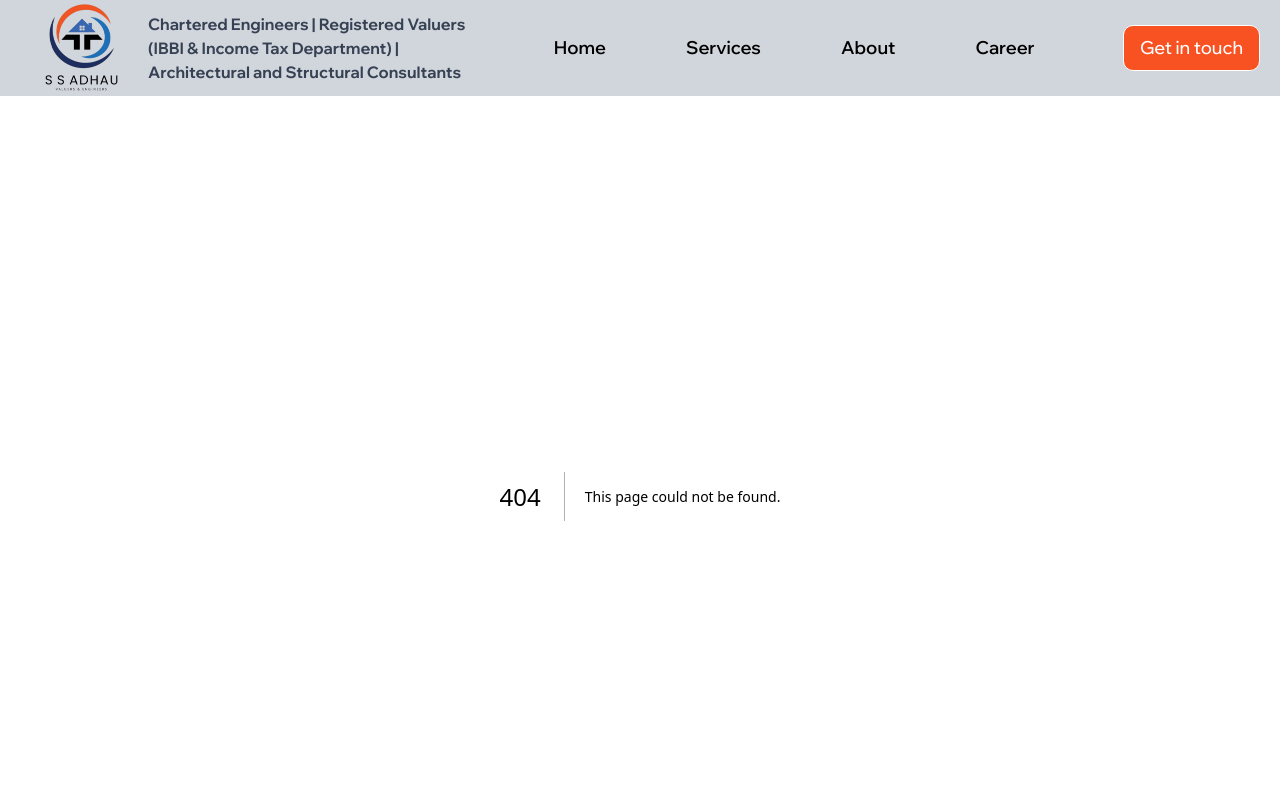
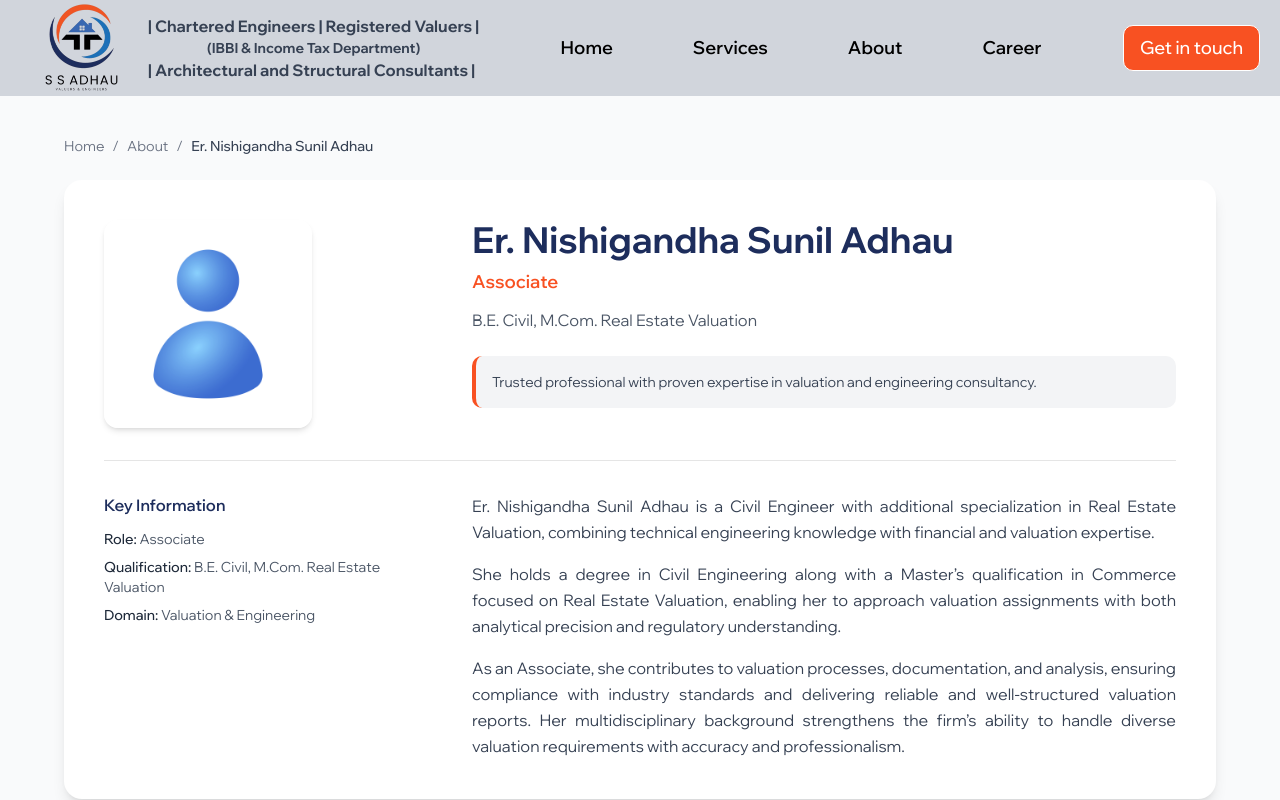
Before and after one commit to OmAmbekar25/ss-adhau-website, a Next.js app: page /team/nishigandha-adhau in a window 1280 px wide. Before the commit this address had no page. Shown: the top 800 px of the page. Built offline with nearby package versions, Linux system fonts and the light colour scheme.

Commit message:
updated team sections

```diff
--- a/package.json
+++ b/package.json
@@ -22,6 +22,8 @@
   },
   "devDependencies": {
     "@tailwindcss/postcss": "^4",
+    "@types/node": "25.5.0",
+    "@types/react": "19.2.14",
     "eslint": "^9",
     "eslint-config-next": "16.0.10",
     "tailwindcss": "^4",
--- a/src/app/contact/page.js
+++ b/src/app/contact/page.js
@@ -51,7 +51,7 @@ export default function ContactForm() {
 
           <p className="text-lg text-gray-600 mb-8 max-w-md">
             Have a valuation requirement or query?
-            Our experts at <strong>SS Adhau Valuation</strong> are ready to help.
+            Our experts at <strong>S S Adhau Valuers and Engineers</strong> are ready to help.
           </p>
 
           {/* SUCCESS MESSAGE */}
--- /dev/null
+++ b/src/app/team/[slug]/page.js
@@ -0,0 +1,163 @@
+import Image from "next/image";
+import Link from "next/link";
+import { notFound } from "next/navigation";
+
+const teamMembers = [
+  {
+    slug: "sudhakar-adhau",
+    name: "Er. Sudhakar S. Adhau",
+    qualifications: "B.E. Civil, M.I.E., F.I.V, C.Eng.",
+    role: "Associate & Principal Advisor",
+    description: `Er. Sudhakar S. Adhau, a graduate in Civil Engineering from National Institute of Technology, Raipur is a distinguished leader in the valuation industry with decades of experience in shaping valuation practices in India.
+
+He is a Fellow Member of Institution of Valuers, India and Member of Institution of Engineers. Additionally, he is a Category I Registered Valuer under the Wealth Tax Act (Department of Income Tax).
+
+He is also a Chartered Engineer, further reinforcing his expertise and credibility in the field.`,
+    img: "/images/dummyuser.jpg",
+  },
+
+  {
+    slug: "sunil-adhau",
+    name: "Er. Sunil Sudhakar Adhau",
+    qualifications:
+      "B.E. Civil, M.Sc. Real Estate Valuation, M.Sc. Plant & Machinery Valuation, A.M.I.E., A.I.V, C.Eng.",
+    role: "Associate & Partner",
+    description: `Graduate in Civil Engineering from Nagpur University with Master's degrees in Real Estate and Plant & Machinery Valuation from Sardar Patel University.
+
+Registered Valuer (IBBI) under Companies Act, 2013 and Category I Valuer under Income Tax Department.
+
+Plays a key leadership role in managing operations and brings strong technical and technological expertise.`,
+    img: "/images/dummyuser.jpg",
+  },
+  {
+    slug: "nishigandha-adhau",
+    name: "Er. Nishigandha Sunil Adhau",
+    qualifications:
+      "B.E. Civil, M.Com. Real Estate Valuation",
+    role: "Associate",
+    description: `Er. Nishigandha Sunil Adhau is a Civil Engineer with additional specialization in Real Estate Valuation, combining technical engineering knowledge with financial and valuation expertise.
+
+She holds a degree in Civil Engineering along with a Master’s qualification in Commerce focused on Real Estate Valuation, enabling her to approach valuation assignments with both analytical precision and regulatory understanding.
+
+As an Associate, she contributes to valuation processes, documentation, and analysis, ensuring compliance with industry standards and delivering reliable and well-structured valuation reports. Her multidisciplinary background strengthens the firm’s ability to handle diverse valuation requirements with accuracy and professionalism.`,
+    img: "/images/dummyuser.jpg",
+  },
+
+  {
+    slug: "prateek-agrawal",
+    name: "Er. Prateek Agrawal",
+    qualifications: "B.E. Civil, M.Tech (Structural Engineering), C.Eng., M.I.O.V.",
+    role: "Associate",
+    description: `Specialist in Structural Engineering with over 7 years of experience.
+
+Expert in structural analysis, design, and engineering asset evaluation. Chartered Engineer and Member of Institution of Valuers.`,
+    img: "/images/dummyuser.jpg",
+  },
+
+  {
+    slug: "renuka-trivedi",
+    name: "Ar. Renuka Trivedi",
+    qualifications: "B.Arch.",
+    role: "Associate",
+    description: `Experienced Architect with 6+ years of experience and 500+ completed projects.
+
+Specializes in residential, hospital, and flat scheme designs with strong focus on functionality and compliance.`,
+    img: "/images/dummyuser.jpg",
+  },
+];
+
+
+
+export default async function TeamMemberPage({ params }) {
+  const { slug } = await params;
+
+  const member = teamMembers.find((m) => m.slug === slug);
+
+  if (!member) return notFound();
+
+  return (
+    <div className="min-h-screen bg-gray-50 px-4 md:px-12 py-10">
+
+  <div className="max-w-6xl mx-auto">
+
+    {/* 🔹 Breadcrumbs */}
+    <div className="text-sm text-gray-500 mb-6">
+      <span className="hover:text-brand-orange cursor-pointer"><Link href="/">Home</Link></span>
+      <span className="mx-2">/</span>
+      <span className="hover:text-brand-orange cursor-pointer"><Link href="/about">About</Link></span>
+      <span className="mx-2">/</span>
+      <span className="text-gray-700 font-medium">{member.name}</span>
+    </div>
+
+    {/* 🔹 Profile Card */}
+    <div className="bg-white rounded-2xl shadow-lg p-6 md:p-10">
+
+      {/* Top Section */}
+      <div className="grid md:grid-cols-3 gap-8 items-start">
+
+        {/* Image */}
+        <div className="flex justify-center md:justify-start">
+          <Image
+            src={member.img}
+            alt={member.name}
+            width={52}
+            height={52}
+            className="w-52 h-52 rounded-xl object-cover shadow-md"
+          />
+        </div>
+
+        {/* Info */}
+        <div className="md:col-span-2">
+          <h1 className="text-3xl md:text-4xl font-bold text-brand-navy">
+            {member.name}
+          </h1>
+
+          <p className="text-brand-orange mt-2 font-semibold text-lg">
+            {member.role}
+          </p>
+
+          <p className="mt-3 text-gray-600">
+            {member.qualifications}
+          </p>
+
+          {/* Highlight Box */}
+          <div className="mt-6 p-4 bg-gray-100 rounded-lg border-l-4 border-brand-orange">
+            <p className="text-sm text-gray-700">
+              Trusted professional with proven expertise in valuation and engineering consultancy.
+            </p>
+          </div>
+        </div>
+      </div>
+
+      {/* Divider */}
+      <div className="border-t my-8"></div>
+
+      {/* Description Section */}
+      <div className="grid md:grid-cols-3 gap-8">
+
+        {/* Left Sticky Section (optional feel) */}
+       <div className="hidden md:block">
+  <h3 className="font-semibold text-brand-navy mb-3">Key Information</h3>
+
+  <div className="space-y-2 text-sm text-gray-600">
+    <p><span className="font-medium text-gray-800">Role:</span> {member.role}</p>
+    <p><span className="font-medium text-gray-800">Qualification:</span> {member.qualifications}</p>
+    <p><span className="font-medium text-gray-800">Domain:</span> Valuation & Engineering</p>
+  </div>
+</div>
+
+        {/* Right Content */}
+        <div className="md:col-span-2 space-y-4 text-gray-700 leading-relaxed text-justify">
+          {member.description.split("\n").map((para, i) => (
+            <p key={i}>{para}</p>
+          ))}
+        </div>
+
+      </div>
+
+    </div>
+
+  </div>
+</div>
+  );
+}
--- a/src/components/Footer.js
+++ b/src/components/Footer.js
@@ -1,6 +1,6 @@
 import Image from "next/image";
 import Link from "next/link";
-import SSAdhauLogo from "@/app/assets/images/SSAdhauBG.png";
+// import SSAdhauLogo from "@/app/assets/images/SSAdhauBG.png";
 
 export default function Footer() {
   return (
@@ -11,7 +11,7 @@ export default function Footer() {
         <div>
           <Link href="/" aria-label="Go to homepage">
             <Image
-              src={SSAdhauLogo}
+              src="/images/SSAdhauBG.png"
               alt="Company Logo"
               width={160}
               height={40}
@@ -72,7 +72,7 @@ export default function Footer() {
               </p>
 
               <a
-                href="https://www.google.com/maps/search/?api=1&query=Panchtara+Society+Manish+Nagar+Nagpur"
+                href="https://maps.app.goo.gl/AJYYMS3F3ok3SajR6"
                 target="_blank"
                 rel="noopener noreferrer"
                 className="inline-block mt-1 text-brand-orange hover:underline text-xs"
@@ -89,7 +89,7 @@ export default function Footer() {
               </p>
 
               <a
-                href="https://www.google.com/maps/search/?api=1&query=Jail+Bagicha+Complex+Chhindwara"
+                href="https://maps.app.goo.gl/dFv8YyStPMFaygpUA"
                 target="_blank"
                 rel="noopener noreferrer"
                 className="inline-block mt-1 text-brand-orange hover:underline text-xs"
--- a/src/components/Navbar.js
+++ b/src/components/Navbar.js
@@ -2,7 +2,7 @@
 import Image from "next/image";
 import Link from "next/link";
 import { useState } from "react";
-import SSAdhauLogo from "@/app/assets/images/SSAdhauBG.png";
+// import SSAdhauLogo from "@/app/assets/images/SSAdhauBG.png";
 const itemArray = [
   { title: "Home", url: "/" },
   { title: "Services", url: "/services" },
@@ -25,7 +25,7 @@ const Navbar = () => {
           {/* <Image src={SSAdhauLogo} width={160} height={40} className="w-16 lg:w-32 " alt="SSAdhau Logo" /> */}
           <Link href="/" className="flex items-center font-extrabold">
             <Image
-              src={SSAdhauLogo}
+              src="/images/SSAdhauBG.png"
               width={160}
               height={40}
               className="w-16 lg:w-32"
@@ -33,9 +33,9 @@ const Navbar = () => {
             />
           </Link>
           <div className="font-bold text-xs md:text-[8px] xl:text-base text-gray-700  ">
-            <p>Chartered Engineers | Registered Valuers</p>
-            <p>(IBBI & Income Tax Department) |</p>
-            <p>Architectural and Structural Consultants</p>
+            <p>| Chartered Engineers | Registered Valuers |</p>
+            <p className="text-center text-sm">(IBBI & Income Tax Department) </p>
+            <p>| Architectural and Structural Consultants |</p>
           </div>
         </div>
         <ul className="hidden md:flex flex-row justify-between items-center gap-20 sm:gap-8 md:gap-4 lg:gap-20 font-semibold ">
--- a/src/components/TeamSection.jsx
+++ b/src/components/TeamSection.jsx
@@ -1,12 +1,37 @@
 import Image from "next/image";
+import Link from "next/link";
 
 const teamMembers = [
-  { name: "Er. Sudhakar S. Adhau", role: "Associate & Principal Advisor", img: "/images/dummyuser.jpg" },
-  { name: "Er. Sunil Sudhakar Adhau", role: "Associate", img: "/images/dummyuser.jpg" },
-  { name: "Er. Nishigandha Sunil Adhau", role: "Associate", img: "/images/dummyuser.jpg" },
-  { name: "Er. Prateek Agrawal", role: "Associate", img: "/images/dummyuser.jpg" },
-  { name: "Er. Renuka Trivedi", role: "Associate", img: "/images/dummyuser.jpg" },
-  // { name: "Neha Kulkarni", role: "Digital Strategist", img: "/images/user.jpg" },
+  {
+    name: "Er. Sudhakar S. Adhau",
+    role: "Associate & Principal Advisor",
+    img: "/images/dummyuser.jpg",
+    slug: "sudhakar-adhau"
+  },
+  {
+    name: "Er. Sunil Sudhakar Adhau",
+    role: "Associate",
+    img: "/images/dummyuser.jpg",
+    slug: "sunil-adhau"
+  },
+  {
+    name: "Er. Nishigandha Sunil Adhau",
+    role: "Associate",
+    img: "/images/dummyuser.jpg",
+    slug: "nishigandha-adhau"
+  },
+  {
+    name: "Er. Prateek Agrawal",
+    role: "Associate",
+    img: "/images/dummyuser.jpg",
+    slug: "prateek-agrawal"
+  },
+  {
+    name: "Er. Renuka Trivedi",
+    role: "Associate",
+    img: "/images/dummyuser.jpg",
+    slug: "renuka-trivedi"
+  },
 ];
 
 export default function TeamSection() {
@@ -27,17 +52,20 @@ export default function TeamSection() {
         className=" max-w-8xl  mt-12 grid grid-cols-1 gap-20  sm:grid-cols-2 lg:grid-cols-3  justify-items-center"
       >
         {teamMembers.map((member, index) => (
-          <div
+  <Link
     key={index}
-            className="w-full max-w-80 bg-black text-white rounded-2xl"
+    href={`/team/${member.slug}`}
+    className="w-full max-w-80"
   >
-            <div className="relative -mt-px overflow-hidden rounded-2xl">
+    <div className="bg-black text-white rounded-2xl cursor-pointer hover:scale-105 transition-all duration-300">
+
+      <div className="relative overflow-hidden rounded-2xl">
         <Image
           src={member.img}
           alt={member.name}
           width={320}
           height={270}
-                className="h-[270px] w-full object-cover object-top rounded-2xl hover:scale-105 transition-all duration-300"
+          className="h-[270px] w-full object-cover object-top"
         />
         <div className="absolute bottom-0 z-10 h-60 w-full bg-gradient-to-t from-black to-transparent pointer-events-none" />
       </div>
@@ -48,7 +76,9 @@ export default function TeamSection() {
           {member.role}
         </p>
       </div>
+
     </div>
+  </Link>
 ))}
       </div>
       </div>
```
Also changed, not shown: public/images/SSAdhauBG.png (added), 1 other file (tests, documents, lock files or other folders). Lines whose indentation alone changed are shown as unchanged.
